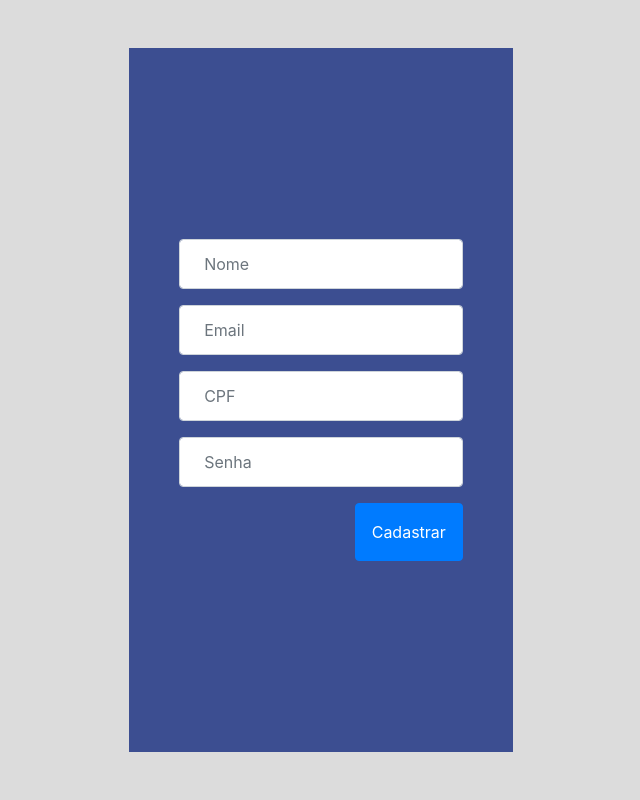
After one commit to RafaelN9/TrabalhoESI, a PHP site: page /Cadastro/cadastro.php in a window 1280 px wide. The commit adds this page. Shown: the whole page, without its empty margins (319-959 px from the left). Run offline with PHP 8.4, Linux system fonts and the light colour scheme.

Commit message:
Cadastro + tudo funcionando em sincronia

```diff
--- /dev/null
+++ b/Cadastro/cadastro.php
@@ -0,0 +1,29 @@
+<!doctype html>
+<html lang="en">
+  <head>
+    <link rel="stylesheet" href="../styles/main.css">
+    <link rel="stylesheet" href="https://cdn.jsdelivr.net/npm/bootstrap@4.6.0/dist/css/bootstrap.min.css" integrity="sha384-B0vP5xmATw1+K9KRQjQERJvTumQW0nPEzvF6L/Z6nronJ3oUOFUFpCjEUQouq2+l" crossorigin="anonymous">
+  </head>
+  <body>
+    <div class="container-fluid bg-secundaria" style="height: 100vh;">
+        <div class="container-fluid h-100">
+            <div class="row h-100 align-items-center p-5 justify-content-center">
+                <div class="col-sm-12 col-md-10 col-lg-6 col-xl-4 bg-princ-escuro h-100">
+                    <div class="d-flex justify-content-center h-100 align-items-center">
+                        <form style="width: 80%;" action="db.php">
+
+                            <input type="text" class="form-control mb-3 p-4" name="cadastroNome" placeholder="Nome" required>
+                            <input type="email" class="form-control mb-3 p-4" name="cadastroEmail" aria-describedby="emailHelp" placeholder="Email" required>
+                            <input type="text" class="form-control mb-3 p-4" name="cadastroCPF" placeholder="CPF" required>
+                            <input type="password" class="form-control mb-3 p-4" name="cadastroSenha" aria-describedby="pwdHelp" placeholder="Senha" required>
+                            <input type="button" class="btn btn-primary p-3 float-right" name="submit" value="Cadastrar">
+                        </form>
+                    </div>
+                </div>
+            </div>
+        </div>
+    </div>
+    <script src="https://code.jquery.com/jquery-3.5.1.slim.min.js" integrity="sha384-DfXdz2htPH0lsSSs5nCTpuj/zy4C+OGpamoFVy38MVBnE+IbbVYUew+OrCXaRkfj" crossorigin="anonymous"></script>
+    <script src="https://cdn.jsdelivr.net/npm/bootstrap@4.6.0/dist/js/bootstrap.bundle.min.js" integrity="sha384-Piv4xVNRyMGpqkS2by6br4gNJ7DXjqk09RmUpJ8jgGtD7zP9yug3goQfGII0yAns" crossorigin="anonymous"></script>
+</body>
+</html>
--- a/styles/main.css
+++ b/styles/main.css
@@ -1,7 +1,3 @@
-.bg-color{
-    background-color: #3C4E90;
-}
-
 .btn-bg-color{
     background-color: #4F8AC1;
     border-color: #4F8AC1;
@@ -12,3 +8,33 @@
     left: 50%;
     transform: translateX(-50%);
 }
+
+.bg-secundaria{
+    /* Secundaria */
+    background: rgba(205, 205, 205, 0.69);
+}
+
+.bg-principal{
+    /* Principal */
+    background: #4F8AC1;
+}
+
+.bg-princ-escuro{
+    /* Principal Escuro */
+    background: #3C4E91;
+}
+
+.bg-claro{
+    /* Principal Escuro */
+    background: #3C4E91;
+}
+
+.bg-secund-claro{
+    /* Principal Escuro */
+    background: rgba(255, 199, 0, 0.81);
+}
+
+.bg-second-escuro{
+    /* Principal Escuro */
+    background: #FFBE17;
+}
```
Also changed, not shown: Login/login.php (+5 -4 lines), view/navbar.php (+4 -6 lines).
